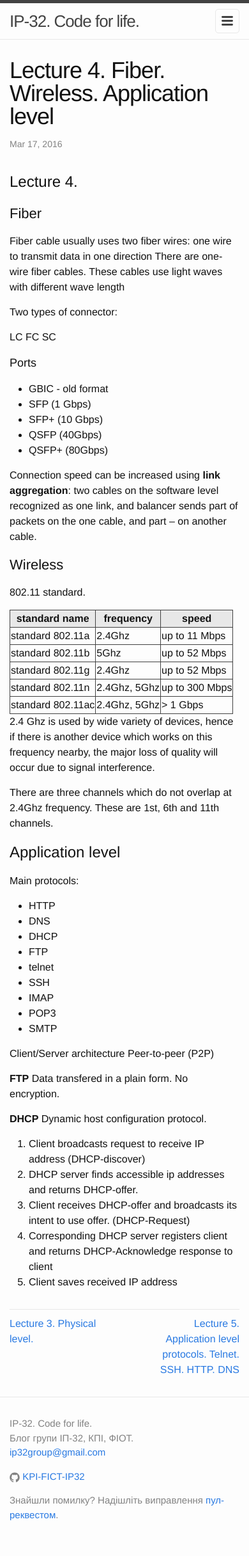
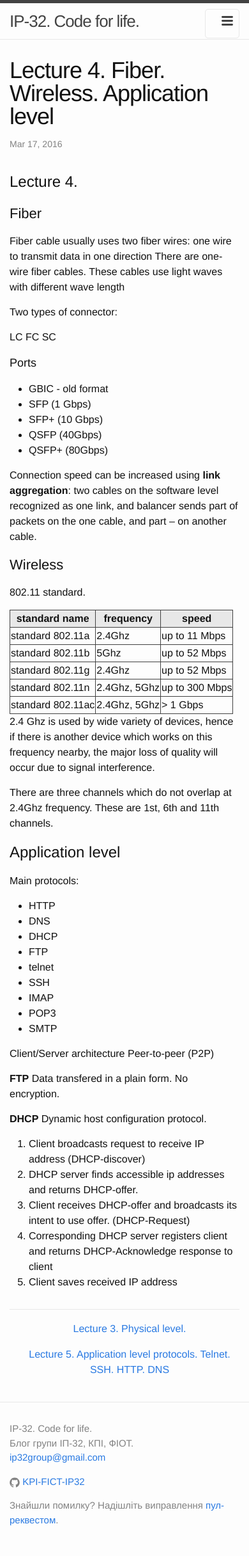
Before and after one commit to KPI-FICT-IP32/Blog, a Jekyll site: the page built from _posts/kpi/s06_networks/2016-03-17-networks-lecture-04.markdown, in a window 390 px wide. Shown: the whole page at 64% size. Built offline with Jekyll 4.4.1, drawn with Linux system fonts in a browser that asks for light colours.

Commit message:
Added styles for 320-720p resolutions

```diff
--- a/_layouts/post.html
+++ b/_layouts/post.html
@@ -39,7 +39,7 @@ Here is a workaround for prev/next in categories.
   </div>
 </article>
 
-<nav class="prev-next h-hr-top h-padding-top-10">
+<nav class="prev-next h-hr-top">
   {% if cat_prev %}
     <div class="h-width-40p h-float-left h-text-align-left">
       <a href="{{ cat_prev.url }}"> {{ cat_prev.title }}</a>
--- a/_sass/_custom.scss
+++ b/_sass/_custom.scss
@@ -1,5 +1,5 @@
 /* Custom styles */
-
+@media all and (min-width: 720px){
   .h-width-40p {
       width: 40%;
   }
@@ -14,9 +14,6 @@
 
   .h-hr-top {
       border-top: 1px solid $grey-color-light;
-}
-
-.h-padding-top-10 {
       padding-top: 10px;
   }
 
@@ -33,3 +30,32 @@ nav.prev-next {
           clear: both;
       }
   }
+}
+
+@media all and (min-width: 320px) and (max-width: 720px){
+  .h-width-40p {
+      width: 100%;
+  }
+
+  .h-hr-top {
+      border-top: 1px solid $grey-color-light;
+      padding-top: 10px;
+  }
+
+  nav a{
+    display: block;
+    text-align: center;
+    padding: 8px 0 8px 16px;
+  }
+
+  nav a:hover {
+      background-color: $grey-color-light;
+      color: #6A5ACD;
+  }
+
+  nav.prev-next {
+      ::after {
+          clear: both;
+      }
+  }
+}
```
Lines whose indentation alone changed are shown as unchanged.
